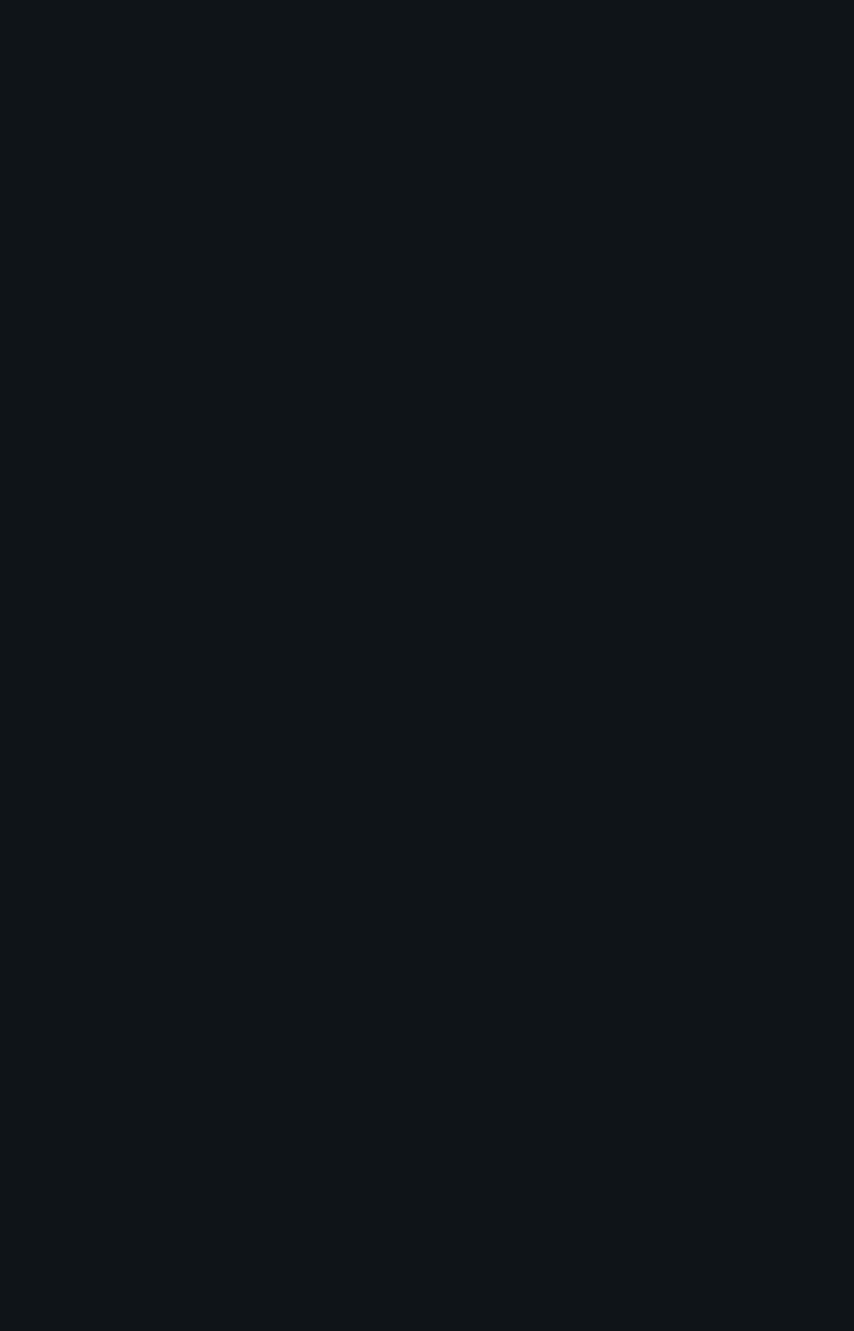
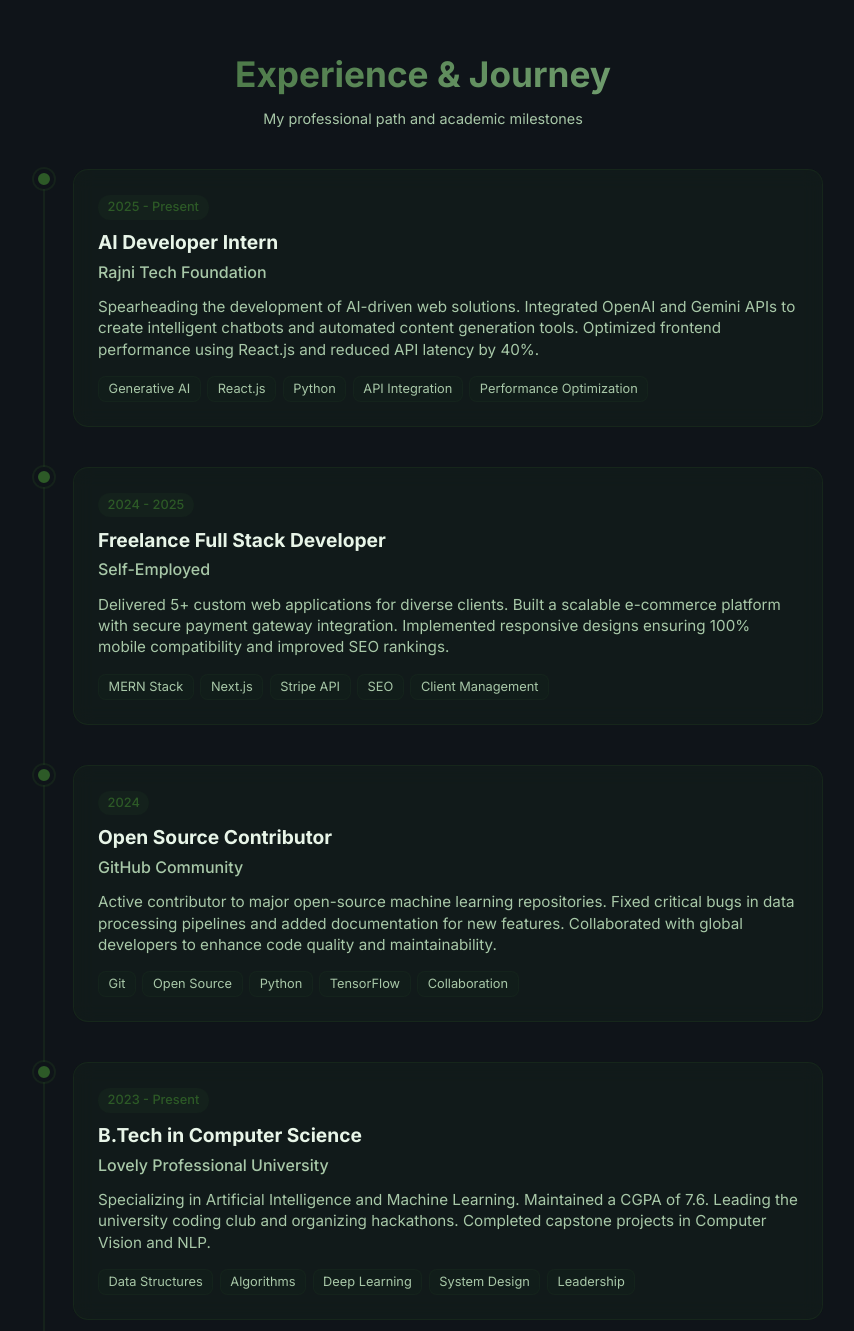
Before and after one commit to rahul7697762/Portfolio-Website, a React (Vite) app in the folder react-portfolio/: page / in a window 1280 px wide. Shown: the part 2859-4190 px from the top of the page, without its empty margins (217-1071 px from the left). Built offline with nearby package versions, Linux system fonts and the light colour scheme.

Commit message:
change file

```diff
--- a/react-portfolio/src/components/Certificates.jsx
+++ b/react-portfolio/src/components/Certificates.jsx
@@ -56,11 +56,27 @@ const Certificates = () => {
                 <h2>Certificates & Achievements</h2>
                 <p className="section-subtitle">My Professional Certifications and Technical Achievements</p>
             </div>
-            <div className="slider-container">
+            <div className="slider-container" style={{ overflow: 'hidden' }}>
                 <button className="slider-button prev" onClick={prevSlide} aria-label="Previous certificate">❮</button>
-                <div className="certificates-slider" style={{ transform: `translateX(-${currentIndex * 100}%)`, display: 'flex', transition: 'transform 0.5s ease' }}>
+                <div
+                    className="certificates-slider"
+                    style={{
+                        transform: `translateX(-${(currentIndex * 100) / certificates.length}%)`,
+                        width: `${certificates.length * 100}%`,
+                        display: 'flex',
+                        transition: 'transform 0.5s ease'
+                    }}
+                >
                     {certificates.map((cert, index) => (
-                        <div className="certificate-card" key={index} style={{ minWidth: '100%' }}>
+                        <div
+                            className="certificate-card"
+                            key={index}
+                            style={{
+                                width: `${100 / certificates.length}%`,
+                                flexShrink: 0,
+                                flexGrow: 0
+                            }}
+                        >
                             <img src={cert.img} alt={`${cert.title} Certificate`} loading="lazy" />
                             <div className="certificate-details">
                                 <h3>{cert.title}</h3>
--- a/react-portfolio/src/components/Experience.jsx
+++ b/react-portfolio/src/components/Experience.jsx
@@ -1,42 +1,60 @@
-import React from 'react';
+import React, { useEffect, useRef } from 'react';
 
 const Experience = () => {
+    const sectionRef = useRef(null);
+
+    useEffect(() => {
+        const observer = new IntersectionObserver((entries) => {
+            entries.forEach(entry => {
+                if (entry.isIntersecting) {
+                    entry.target.classList.add('animate-in');
+                }
+            });
+        }, { threshold: 0.1 });
+
+        if (sectionRef.current) {
+            observer.observe(sectionRef.current);
+        }
+
+        return () => observer.disconnect();
+    }, []);
+
     const experiences = [
         {
-            date: '2023 - Present',
-            title: 'Computer Science Student',
-            company: 'Lovely Professional University, CGPA: 7.6',
-            description: 'Pursuing B.Tech in Computer Science with focus on AI/ML and software development. Maintaining excellent academic performance while working on practical projects.',
-            skills: ['Data Structures', 'Algorithms', 'Machine Learning', 'Software Engineering']
+            date: '2025 - Present',
+            title: 'AI Developer Intern',
+            company: 'Rajni Tech Foundation',
+            description: 'Spearheading the development of AI-driven web solutions. Integrated OpenAI and Gemini APIs to create intelligent chatbots and automated content generation tools. Optimized frontend performance using React.js and reduced API latency by 40%.',
+            skills: ['Generative AI', 'React.js', 'Python', 'API Integration', 'Performance Optimization']
+        },
+        {
+            date: '2024 - 2025',
+            title: 'Freelance Full Stack Developer',
+            company: 'Self-Employed',
+            description: 'Delivered 5+ custom web applications for diverse clients. Built a scalable e-commerce platform with secure payment gateway integration. Implemented responsive designs ensuring 100% mobile compatibility and improved SEO rankings.',
+            skills: ['MERN Stack', 'Next.js', 'Stripe API', 'SEO', 'Client Management']
         },
         {
             date: '2024',
-            title: 'Freelance Developer',
-            company: 'Self-Employed',
-            description: 'Developed multiple web applications and machine learning projects for clients. Specialized in creating responsive websites and data analysis solutions.',
-            skills: ['React.js', 'Python', 'Data Analysis', 'Web Development']
+            title: 'Open Source Contributor',
+            company: 'GitHub Community',
+            description: 'Active contributor to major open-source machine learning repositories. Fixed critical bugs in data processing pipelines and added documentation for new features. Collaborated with global developers to enhance code quality and maintainability.',
+            skills: ['Git', 'Open Source', 'Python', 'TensorFlow', 'Collaboration']
         },
         {
-            date: '2025',
-            title: 'Open Source Contributor',
-            company: 'GitHub Community',
-            description: 'Actively contributing to open source projects, particularly in machine learning and web development domains. Building a strong portfolio of collaborative work.',
-            skills: ['Open Source', 'Git', 'Collaboration', 'Code Review']
-        },
-        {
-            date: '2025',
-            title: 'Web Development Intern',
-            company: 'Rajni Tech Foundation',
-            description: 'Developed and maintained responsive web applications for educational platforms. Collaborated with the design team to implement UI/UX improvements and ensure cross-browser compatibility. Worked on both frontend and backend development, including API integration and database management.',
-            skills: ['HTML5/CSS3', 'JavaScript', 'React.js', 'Node.js', 'MongoDB', 'RESTful APIs', 'Git', 'Collaboration', 'Code Review', 'Documentation']
+            date: '2023 - Present',
+            title: 'B.Tech in Computer Science',
+            company: 'Lovely Professional University',
+            description: 'Specializing in Artificial Intelligence and Machine Learning. Maintained a CGPA of 7.6. Leading the university coding club and organizing hackathons. Completed capstone projects in Computer Vision and NLP.',
+            skills: ['Data Structures', 'Algorithms', 'Deep Learning', 'System Design', 'Leadership']
         }
     ];
 
     return (
-        <section className="experience" id="experience">
+        <section className="experience" id="experience" ref={sectionRef}>
             <div className="section-header">
                 <h2>Experience & Journey</h2>
-                <p className="section-subtitle">My professional and learning journey</p>
+                <p className="section-subtitle">My professional path and academic milestones</p>
             </div>
             <div className="timeline">
                 {experiences.map((exp, index) => (
--- a/react-portfolio/src/components/Projects.jsx
+++ b/react-portfolio/src/components/Projects.jsx
@@ -1,7 +1,24 @@
-import React, { useState } from 'react';
+import React, { useState, useEffect, useRef } from 'react';
 
 const Projects = () => {
     const [filter, setFilter] = useState('all');
+    const sectionRef = useRef(null);
+
+    useEffect(() => {
+        const observer = new IntersectionObserver((entries) => {
+            entries.forEach(entry => {
+                if (entry.isIntersecting) {
+                    entry.target.classList.add('animate-in');
+                }
+            });
+        }, { threshold: 0.1 });
+
+        if (sectionRef.current) {
+            observer.observe(sectionRef.current);
+        }
+
+        return () => observer.disconnect();
+    }, []);
 
     const projects = [
         {
@@ -128,7 +145,7 @@ const Projects = () => {
     };
 
     return (
-        <section className="projects" id="projects">
+        <section className="projects" id="projects" ref={sectionRef}>
             <div className="section-header">
                 <h2>Featured Projects</h2>
                 <p className="section-subtitle">Showcasing my latest work and innovations</p>
--- a/react-portfolio/src/index.css
+++ b/react-portfolio/src/index.css
@@ -268,8 +268,8 @@ section {
   padding: 4rem 1.5rem 2.5rem;
   max-width: var(--max-width);
   margin: 0 auto;
-  opacity: 0;
-  transform: translateY(50px);
+  opacity: 1;
+  transform: translateY(0);
   transition: all 1s cubic-bezier(0.4, 0, 0.2, 1);
 }
 
@@ -1317,6 +1317,7 @@ section.animate-in {
   border-radius: 50%;
   border: 4px solid var(--bg-color);
   box-shadow: 0 0 0 2px rgba(45, 90, 39, 0.2);
+  z-index: 2;
 }
 
 .timeline-content {
@@ -1326,6 +1327,8 @@ section.animate-in {
   border: 1px solid rgba(45, 90, 39, 0.2);
   backdrop-filter: blur(10px);
   transition: var(--transition);
+  position: relative;
+  z-index: 1;
 }
 
 .timeline-content:hover {
```
